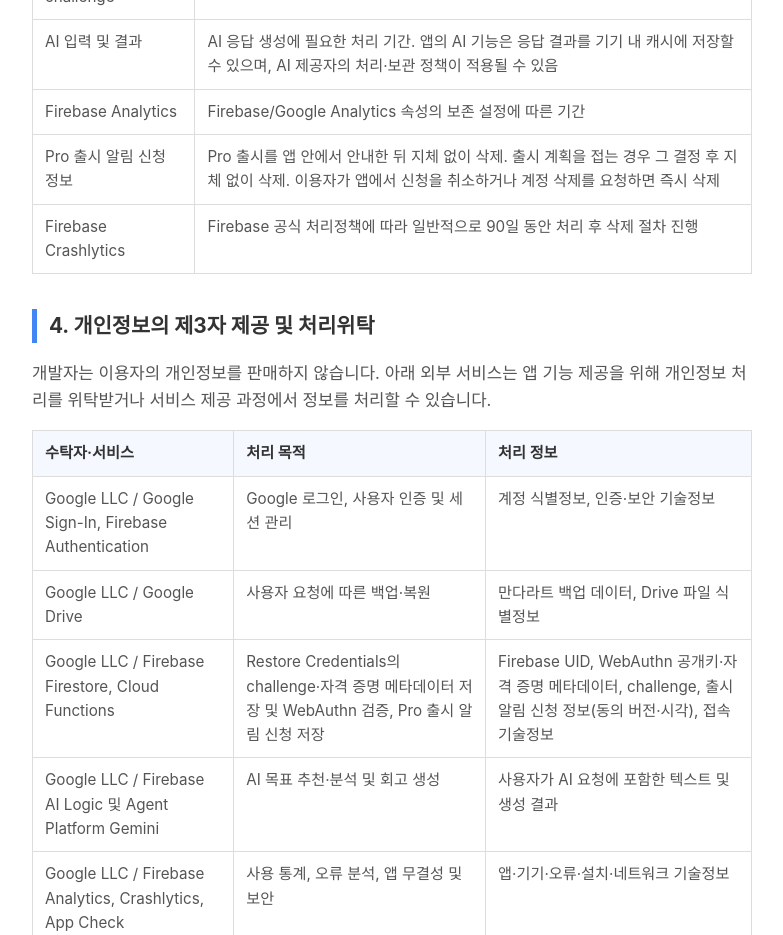
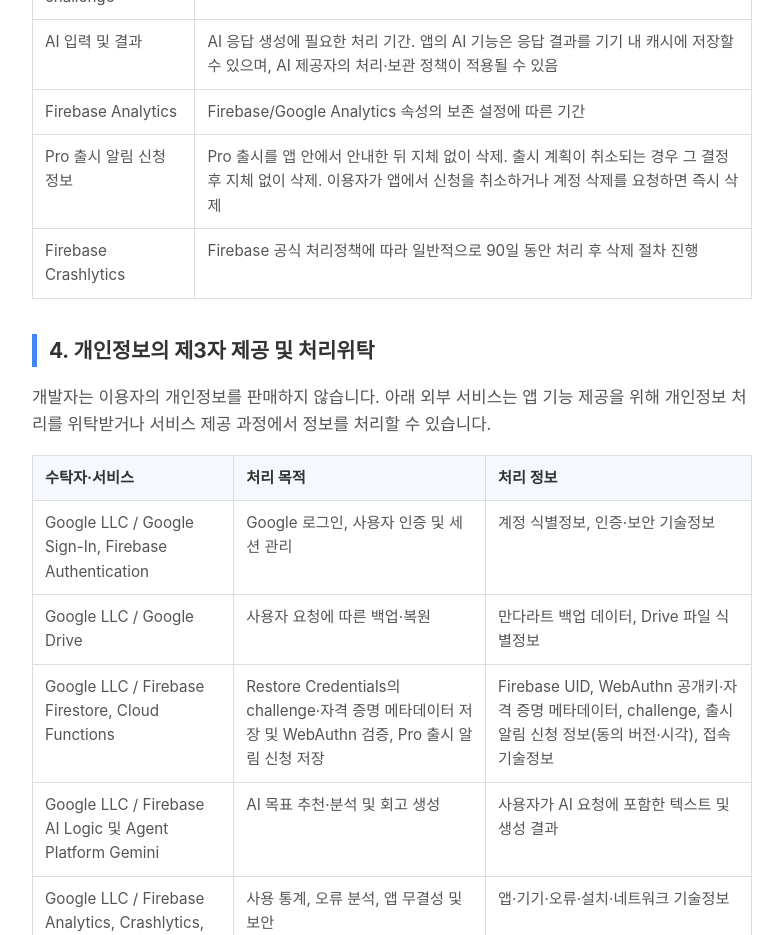
Before and after one commit to mhb-official/mhb-official.github.io, a plain HTML site: page mandalart-policy/index.html in a window 1280 px wide. Shown: the part 2360-3295 px from the top of the page, without its empty margins (248-1031 px from the left). Drawn offline with Linux system fonts and the light colour scheme.

Commit message:
docs: reword Pro launch notice retention in Mandalart privacy policy
Co-Authored-By: Claude Opus 5.5 <noreply@anthropic.com>

```diff
--- a/mandalart-policy/index.html
+++ b/mandalart-policy/index.html
@@ -68,7 +68,7 @@
             <tr><td>Restore Credentials challenge</td><td>요청 처리에 필요한 단기간. 각 challenge는 발급 후 최대 5분 동안만 유효하며, 사용·만료된 요청은 보안 및 운영 절차에 따라 정리</td></tr>
             <tr><td>AI 입력 및 결과</td><td>AI 응답 생성에 필요한 처리 기간. 앱의 AI 기능은 응답 결과를 기기 내 캐시에 저장할 수 있으며, AI 제공자의 처리·보관 정책이 적용될 수 있음</td></tr>
             <tr><td>Firebase Analytics</td><td>Firebase/Google Analytics 속성의 보존 설정에 따른 기간</td></tr>
-            <tr><td>Pro 출시 알림 신청 정보</td><td>Pro 출시를 앱 안에서 안내한 뒤 지체 없이 삭제. 출시 계획을 접는 경우 그 결정 후 지체 없이 삭제. 이용자가 앱에서 신청을 취소하거나 계정 삭제를 요청하면 즉시 삭제</td></tr>
+            <tr><td>Pro 출시 알림 신청 정보</td><td>Pro 출시를 앱 안에서 안내한 뒤 지체 없이 삭제. 출시 계획이 취소되는 경우 그 결정 후 지체 없이 삭제. 이용자가 앱에서 신청을 취소하거나 계정 삭제를 요청하면 즉시 삭제</td></tr>
             <tr><td>Firebase Crashlytics</td><td>Firebase 공식 처리정책에 따라 일반적으로 90일 동안 처리 후 삭제 절차 진행</td></tr>
         </table>
 
```
